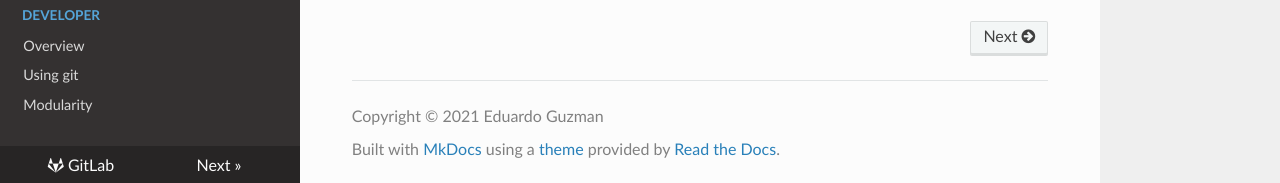
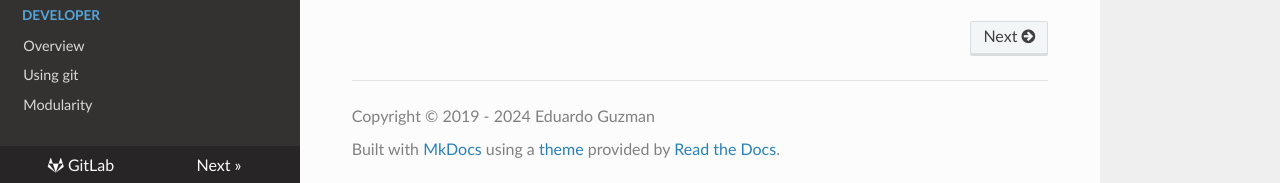
Before and after one commit to innovamics/comfor-doc, an MkDocs documentation site: the page built from docs/index.md, in a window 1280 px wide and 900 px high, scrolled down 1037 px. Shown: the part 714-897 px from the top of the window. Built offline with MkDocs 1.6.1, drawn with Linux system fonts in a browser that asks for light colours; nearby versions of some CDN libraries.

Commit message:
Update license and copyright

```diff
--- a/mkdocs.yml
+++ b/mkdocs.yml
@@ -3,7 +3,7 @@ site_author: Eduardo Guzman
 site_dir: public
 site_url: https://comfor.gitlab.io/comfor-doc
 repo_url: https://gitlab.com/comfor/comfor-doc
-copyright: Copyright &copy; 2021 Eduardo Guzman
+copyright: Copyright &copy; 2019 - 2024 Eduardo Guzman
 
 docs_dir: docs
 
```
Also changed, not shown: 1 other file.
